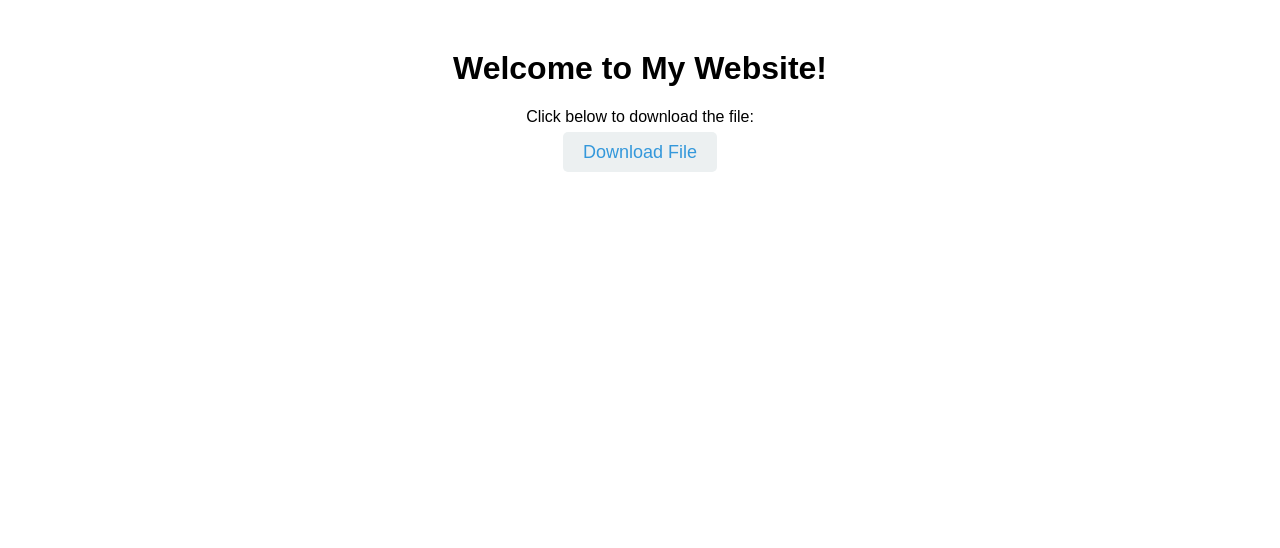
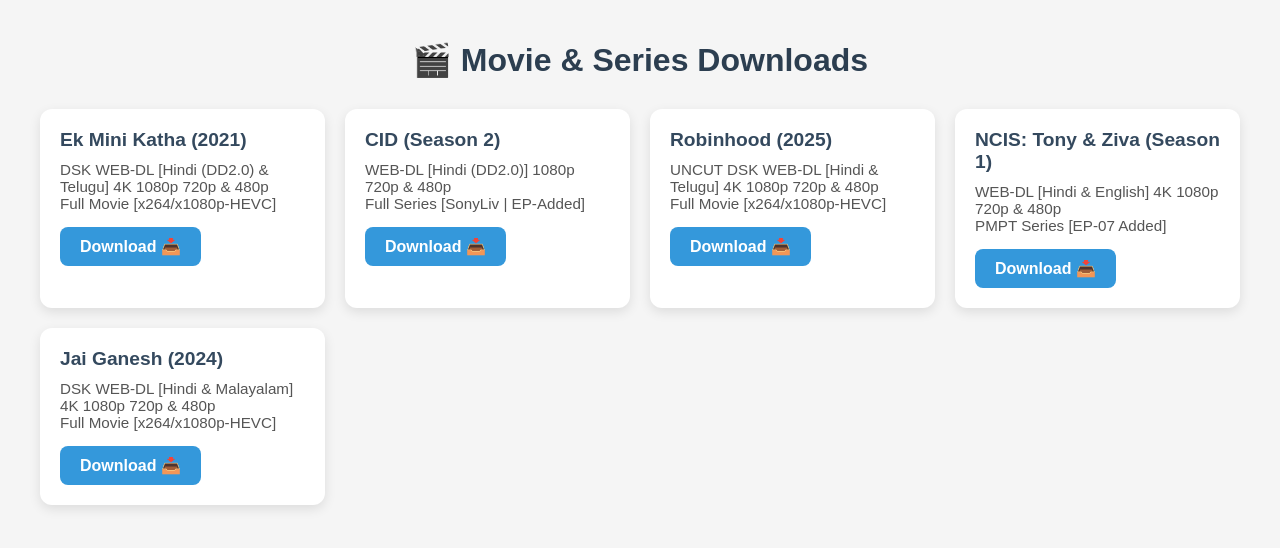
Before and after one commit to manukr225/mytest, a plain HTML site: page index.html in a window 1280 px wide. Drawn offline with Linux system fonts and the light colour scheme.

Commit message:
Update index.html

```diff
--- a/index.html
+++ b/index.html
@@ -1,33 +1,106 @@
 <!DOCTYPE html>
 <html lang="en">
 <head>
-    <meta charset="UTF-8">
-    <meta name="viewport" content="width=device-width, initial-scale=1.0">
-    <meta http-equiv="X-UA-Compatible" content="ie=edge">
-    <title>Download Page</title>
+  <meta charset="UTF-8" />
+  <meta name="viewport" content="width=device-width, initial-scale=1.0"/>
+  <title>Movie Download Page</title>
   <style>
     body {
       font-family: Arial, sans-serif;
+      background: #f5f5f5;
+      margin: 0;
+      padding: 20px;
       text-align: center;
-            margin-top: 50px;
     }
-        a {
-            font-size: 18px;
+
+    h1 {
+      margin-bottom: 30px;
+      color: #2c3e50;
+    }
+
+    .grid {
+      display: grid;
+      grid-template-columns: repeat(auto-fit, minmax(280px, 1fr));
+      gap: 20px;
+      max-width: 1200px;
+      margin: auto;
+    }
+
+    .card {
+      background: #fff;
+      border-radius: 12px;
+      box-shadow: 0 4px 12px rgba(0,0,0,0.1);
+      padding: 20px;
+      text-align: left;
+      transition: transform 0.3s;
+    }
+
+    .card:hover {
+      transform: scale(1.02);
+    }
+
+    .title {
+      font-size: 1.2em;
+      font-weight: bold;
+      margin-bottom: 10px;
+      color: #34495e;
+    }
+
+    .details {
+      font-size: 0.95em;
+      margin-bottom: 15px;
+      color: #555;
+    }
+
+    .download-btn {
+      display: inline-block;
+      padding: 10px 20px;
+      background: #3498db;
+      color: white;
       text-decoration: none;
-            color: #3498db;
-            padding: 10px 20px;
-            border-radius: 5px;
-            background-color: #ecf0f1;
-            transition: background-color 0.3s ease;
+      border-radius: 8px;
+      font-weight: bold;
+      transition: background 0.3s;
     }
-        a:hover {
-            background-color: #bdc3c7;
+
+    .download-btn:hover {
+      background: #2980b9;
     }
   </style>
 </head>
 <body>
-    <h1>Welcome to My Website!</h1>
-    <p>Click below to download the file:</p>
-    <a href="https://hdstream4u.com/file/5uca4p3cjzun" target="_blank">Download File</a>
+  <h1>🎬 Movie & Series Downloads</h1>
+
+  <div class="grid">
+    <div class="card">
+      <div class="title">Ek Mini Katha (2021)</div>
+      <div class="details">DSK WEB-DL [Hindi (DD2.0) & Telugu] 4K 1080p 720p & 480p<br>Full Movie [x264/x1080p-HEVC]</div>
+      <a class="download-btn" href="https://hdstream4u.com/file/ek-mini-katha" target="_blank">Download 📥</a>
+    </div>
+
+    <div class="card">
+      <div class="title">CID (Season 2)</div>
+      <div class="details">WEB-DL [Hindi (DD2.0)] 1080p 720p & 480p<br>Full Series [SonyLiv | EP-Added]</div>
+      <a class="download-btn" href="https://hdstream4u.com/file/cid-s2" target="_blank">Download 📥</a>
+    </div>
+
+    <div class="card">
+      <div class="title">Robinhood (2025)</div>
+      <div class="details">UNCUT DSK WEB-DL [Hindi & Telugu] 4K 1080p 720p & 480p<br>Full Movie [x264/x1080p-HEVC]</div>
+      <a class="download-btn" href="https://hdstream4u.com/file/robinhood-2025" target="_blank">Download 📥</a>
+    </div>
+
+    <div class="card">
+      <div class="title">NCIS: Tony & Ziva (Season 1)</div>
+      <div class="details">WEB-DL [Hindi & English] 4K 1080p 720p & 480p<br>PMPT Series [EP-07 Added]</div>
+      <a class="download-btn" href="https://hdstream4u.com/file/ncis-tony-ziva" target="_blank">Download 📥</a>
+    </div>
+
+    <div class="card">
+      <div class="title">Jai Ganesh (2024)</div>
+      <div class="details">DSK WEB-DL [Hindi & Malayalam] 4K 1080p 720p & 480p<br>Full Movie [x264/x1080p-HEVC]</div>
+      <a class="download-btn" href="https://hdstream4u.com/file/jai-ganesh" target="_blank">Download 📥</a>
+    </div>
+  </div>
 </body>
 </html>
```
Lines whose indentation alone changed are shown as unchanged.
